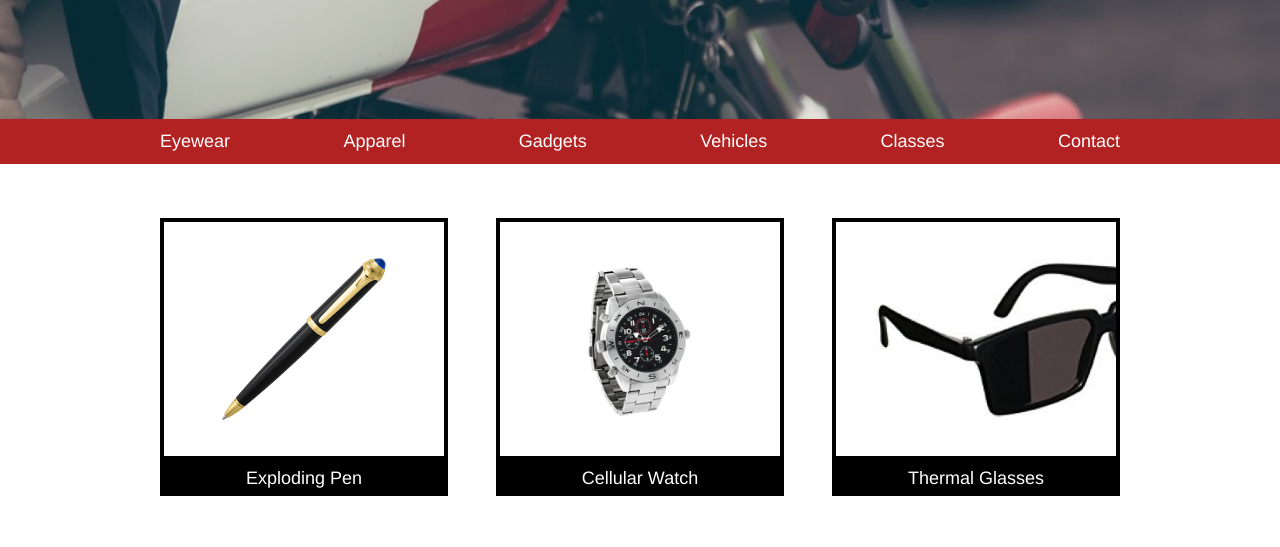
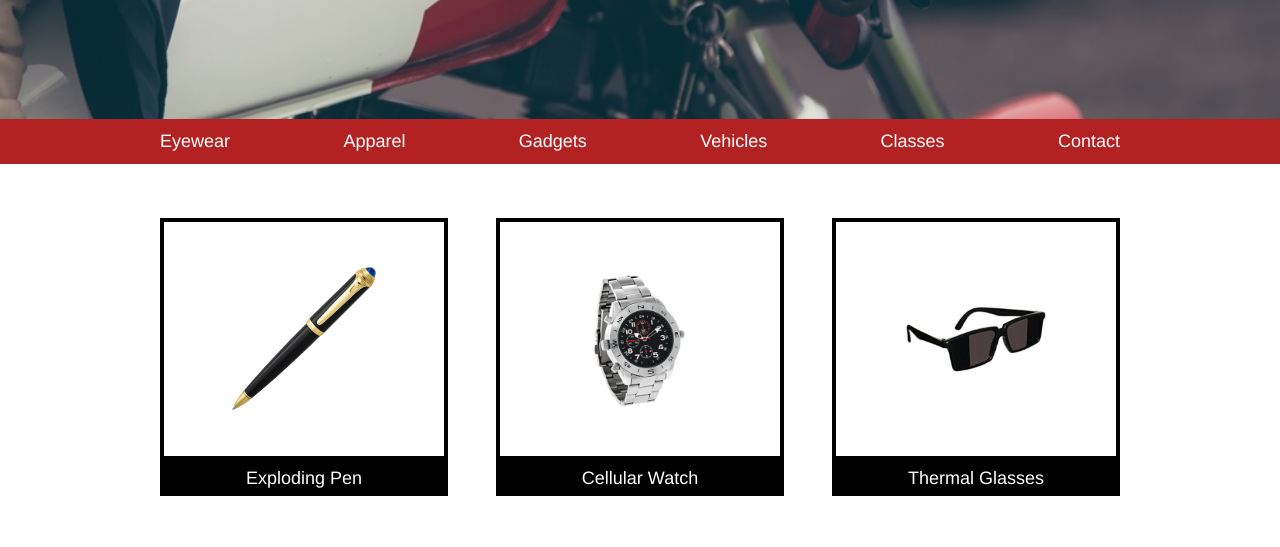
Before and after one commit to jjaslow/SecretAgentSupply, a plain HTML site: page index.html in a window 1280 px wide. Shown: the part 379-926 px from the top of the page. Drawn offline with Linux system fonts and the light colour scheme.

Commit message:
fix flexbox css

```diff
--- a/include/style.css
+++ b/include/style.css
@@ -100,16 +100,20 @@ body {
 }
 
 .product-img {
-  height: 13rem;
+  height: 9rem;
+  padding: 2rem;
   border: 4px solid black;
   overflow: hidden;
+  display: flex;
+  max-width: 100%;
+  align-items: center;
+  justify-content: center;
 }
 
 .product-img img {
-  padding: 2rem;
   display: block;
-  max-width: auto;
-  height: 9rem;
+  max-width: 8em;
+  height: auto;
   margin: 0 auto;
 }
 .product p {
@@ -122,6 +126,7 @@ body {
 .details {
   display: flex;
   justify-content: space-between;
+  margin: 0 auto;
 }
 
 .details div {
```
